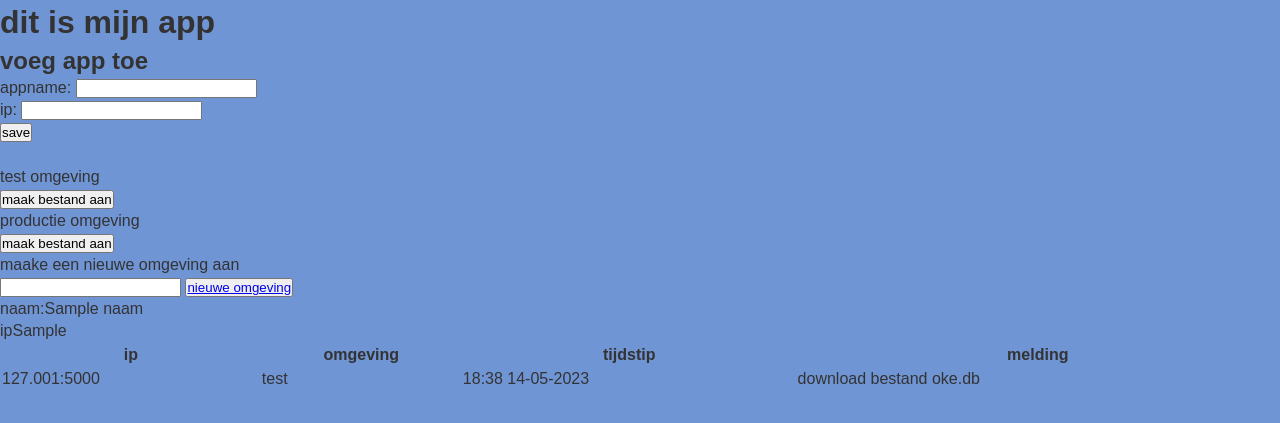
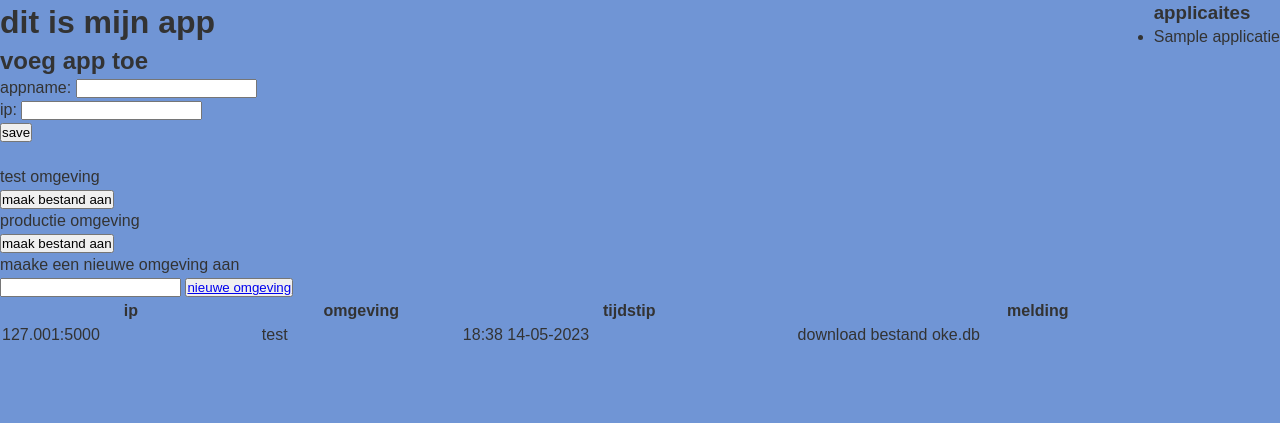
Before and after one commit to Rac-Software-Development/secure-wp3, a Flask app: template templates/app1.html in a window 1280 px wide. Shown: the top 423 px of the page. Run offline with Flask 3, Linux system fonts and the light colour scheme; the template is opened without the code that fills it: most values are stand-ins (such as "Sample title", 1, 10 or a date in 2020); some libraries are stand-ins or nearby versions.

Commit message:
kan "applicaties" toevoegen en op scherm zetten

```diff
--- a/static/style.css
+++ b/static/style.css
@@ -1,6 +1,12 @@
 .o-container {
   padding-right: 30px;
   padding-left: 30px;
+}
+
+.ul1 {
+  position: absolute;
+  top: 0;
+  right: 0;
 }
 
 .o-container {
--- a/templates/app1.html
+++ b/templates/app1.html
@@ -15,6 +15,13 @@
 <body>
   <h1>dit is mijn app</h1>
   <h2>voeg app toe</h2>
+
+  <ul class="ul1">
+    <h3>applicaites</h3>
+    {% for applicatie in applicaties %}
+    <li>{{ applicatie }}</li>
+    {% endfor %}
+  </ul>
   <form method="post" action="/applicaties/<id>">
     <div>
       <label for="naam" class="color">appname:</label>
@@ -41,10 +48,7 @@
     <input type="text" name="" id="">
     <button> <a href="/omgevingen">nieuwe omgeving</a></button>
   </div>
-  {%for result in app%}
-  <p>naam:{{result.naam}}</p>
-  <p>ip{{result.ip}}</p>
-  {%endfor%}
+
   <table>
     <thead>
 
```
Also changed, not shown: main.py (+10 -1 lines), database.db.
